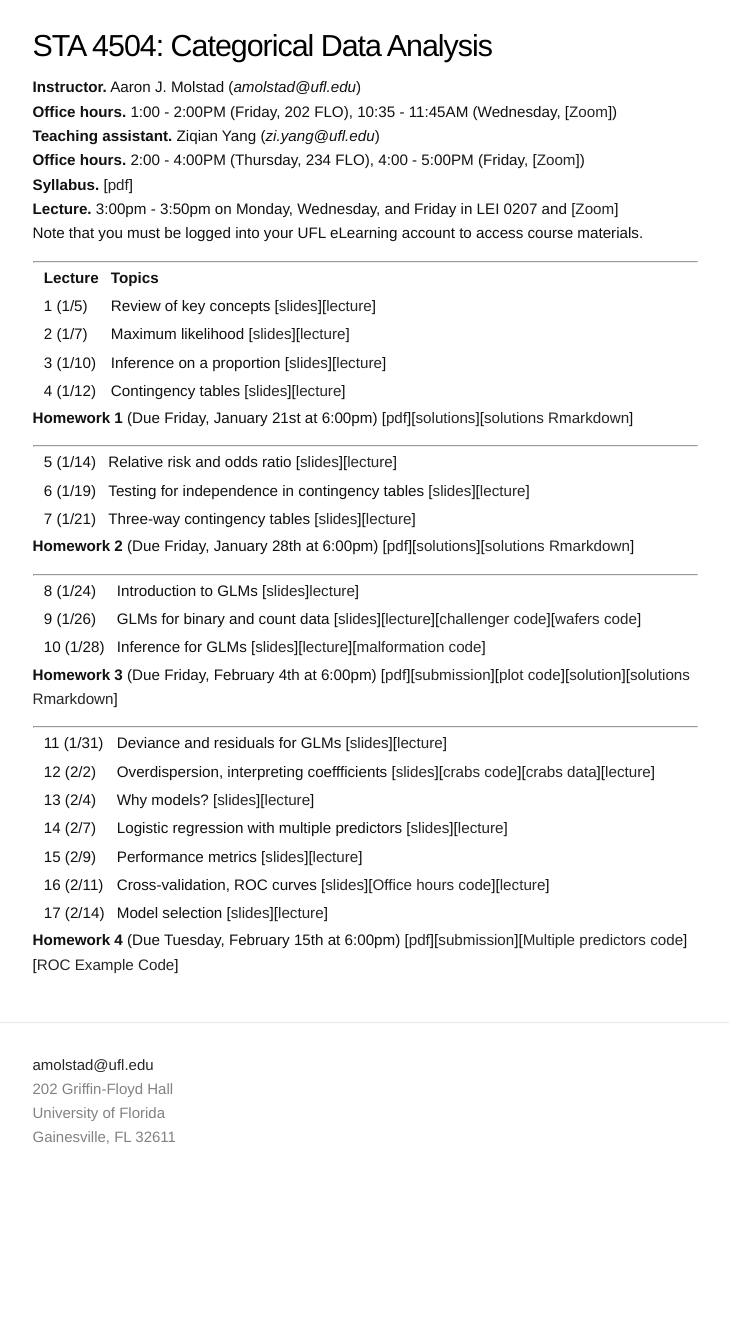
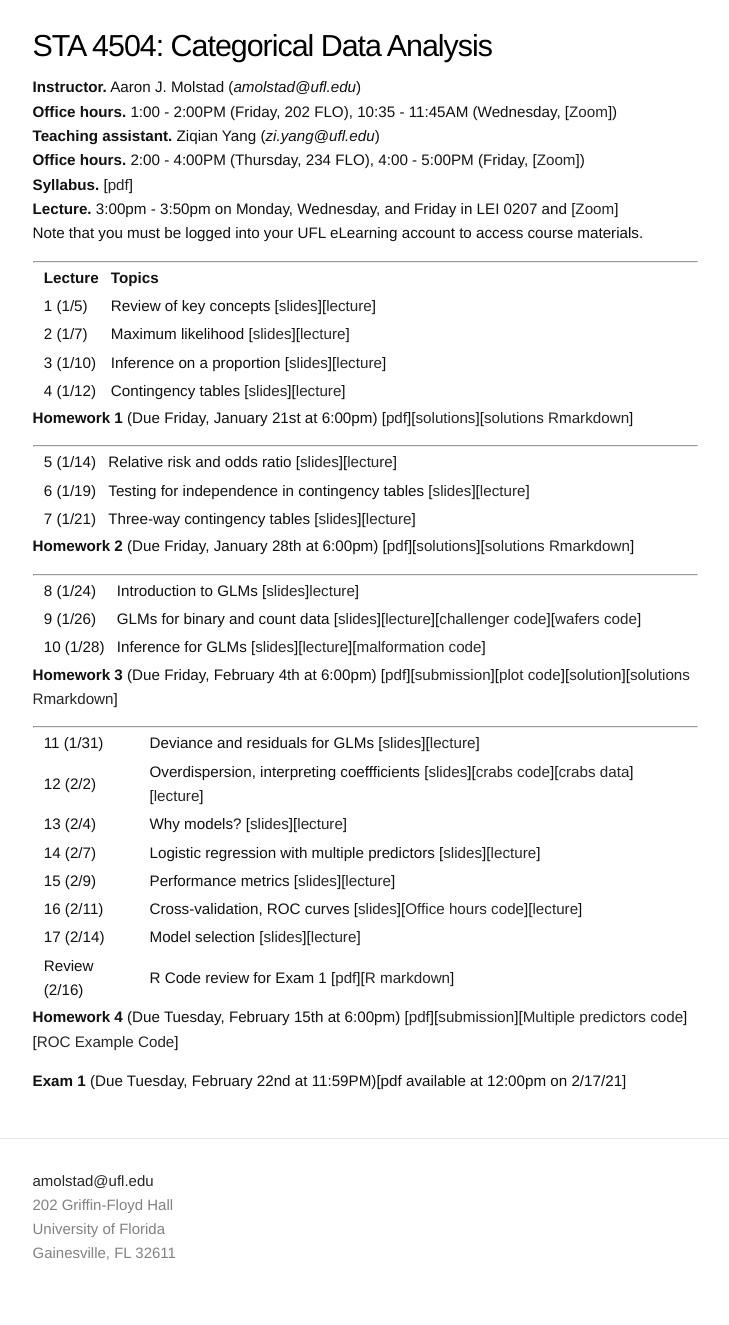
Before and after one commit to ajmolstad/ajmolstad.github.io, a Jekyll site: the page built from S22_STA4504.md, in a window 1280 px wide. Shown: the whole page, without its empty margins (275-1004 px from the left). Built offline with Jekyll 4.4.1, drawn with Linux system fonts in a browser that asks for light colours; before the commit the page ends 1209 px from its top, so only the background shows below that.

Commit message:
Update S22_STA4504.md

```diff
--- a/S22_STA4504.md
+++ b/S22_STA4504.md
@@ -48,6 +48,10 @@ Note that you must be logged into your UFL eLearning account to access course ma
 || 15 (2/9) || Performance metrics [[slides](https://ufl.instructure.com/files/66482573/download?download_frd=1)][[lecture](https://ufl.instructure.com/files/66520643/download?download_frd=1)]||
 || 16 (2/11) || Cross-validation, ROC curves [[slides](https://ufl.instructure.com/files/66544271/download?download_frd=1)][[Office hours code](https://ufl.instructure.com/files/66544042/download?download_frd=1)][[lecture](https://ufl.instructure.com/files/66625696/download?download_frd=1)] ||
 || 17 (2/14) || Model selection [[slides](https://ufl.instructure.com/files/66625382/download?download_frd=1)][[lecture](https://ufl.instructure.com/courses/449490/files?preview=66646075)] ||
+|| Review (2/16) || R Code review for Exam 1 [[pdf](https://ufl.instructure.com/files/66681929/download?download_frd=1)][[R markdown](https://ufl.instructure.com/files/66682034/download?download_frd=1)] ||
 
 
 **Homework 4** (Due Tuesday, February 15th at 6:00pm) [[pdf](https://ufl.instructure.com/files/66415518/download?download_frd=1)][[submission](https://ufl.instructure.com/courses/449490/assignments/5130363)][[Multiple predictors code](https://ufl.instructure.com/files/66537491/download?download_frd=1)][[ROC Example Code](https://ufl.instructure.com/files/66537489/download?download_frd=1)]
+
+
+**Exam 1** (Due Tuesday, February 22nd at 11:59PM)[pdf available at 12:00pm on 2/17/21]
```
